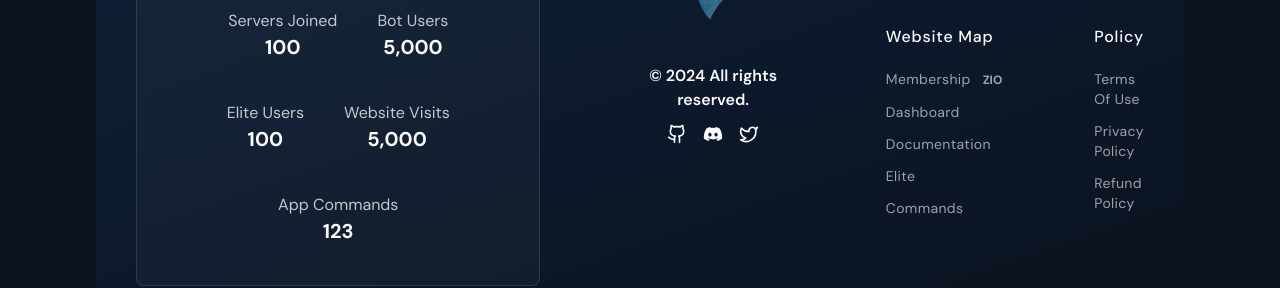
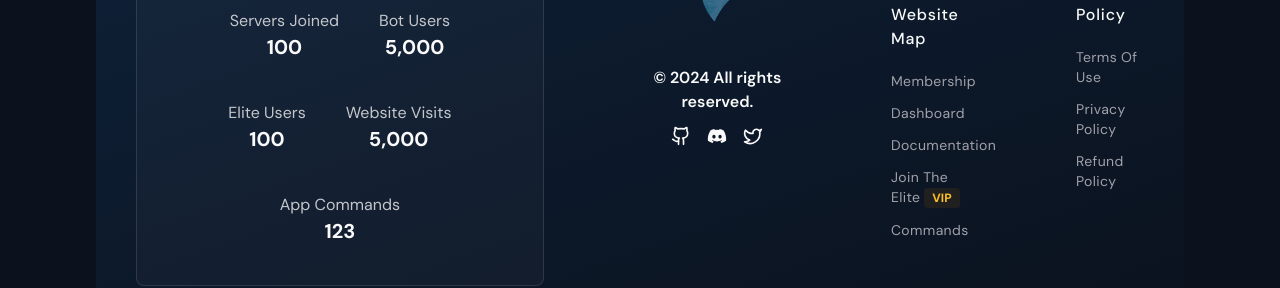
Before and after one commit to Alex6n/frost-app, a Next.js app: page / in a window 1280 px wide. Shown: the part 3019-3307 px from the top of the page. Built offline with nearby package versions, Linux system fonts and the light colour scheme.

Commit message:
Passing badge styling

```diff
--- a/app/layout.tsx
+++ b/app/layout.tsx
@@ -27,10 +27,6 @@ const usefullLinks = [
       {
         title: "Membership",
         href: "/membership",
-        badge: {
-          title: "zio",
-          color: "green",
-        },
       },
       {
         title: "Dashboard",
@@ -41,8 +37,12 @@ const usefullLinks = [
         href: "/docs",
       },
       {
-        title: "Elite",
+        title: "Join The Elite",
         href: "/elite",
+        badge: {
+          label: "VIP",
+          color: "bg-amber-600/10 text-amber-400",
+        },
       },
       {
         title: "Commands",
--- a/components/Footer.tsx
+++ b/components/Footer.tsx
@@ -16,7 +16,7 @@ interface FooterProps {
       title: string;
       href: string;
       badge?: {
-        title: string;
+        label: string;
         color: string;
       };
     }[];
@@ -73,12 +73,9 @@ const Footer = ({ usefullLinks, appData }: FooterProps) => {
                   </Link>
                   {badge && (
                     <span
-                      className={cn(
-                        "m-1 rounded px-2 py-[2px] text-[12px] font-extrabold uppercase w-fit",
-                        `bg-[${badge.color}]/10 text-[${badge.color}]`
-                      )}
+                      className={`m-1 rounded px-2 py-[2px] text-[12px] font-extrabold uppercase w-fit ${badge.color}`}
                     >
-                      {badge.title}
+                      {badge.label}
                     </span>
                   )}
                 </ul>
```
